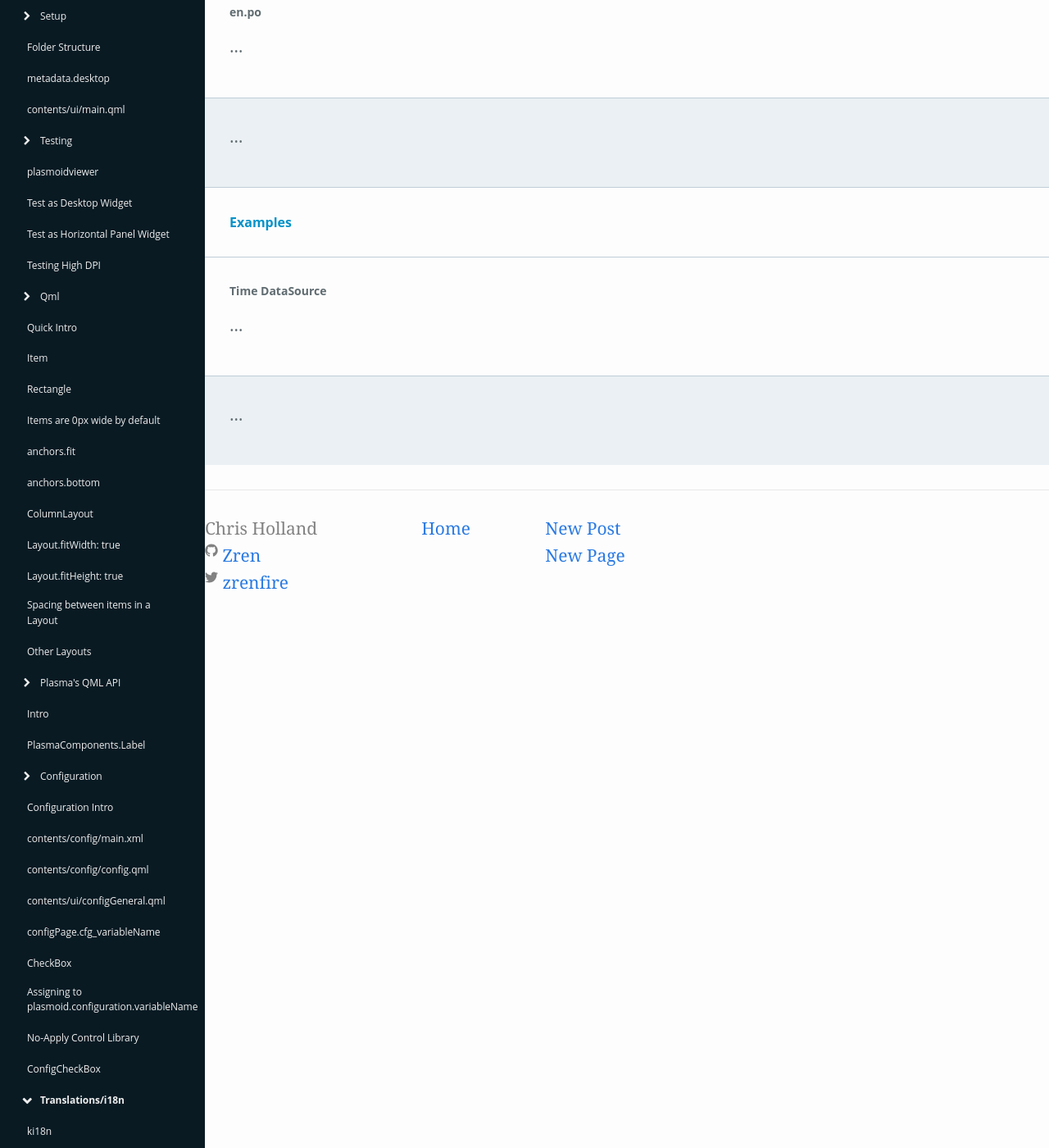
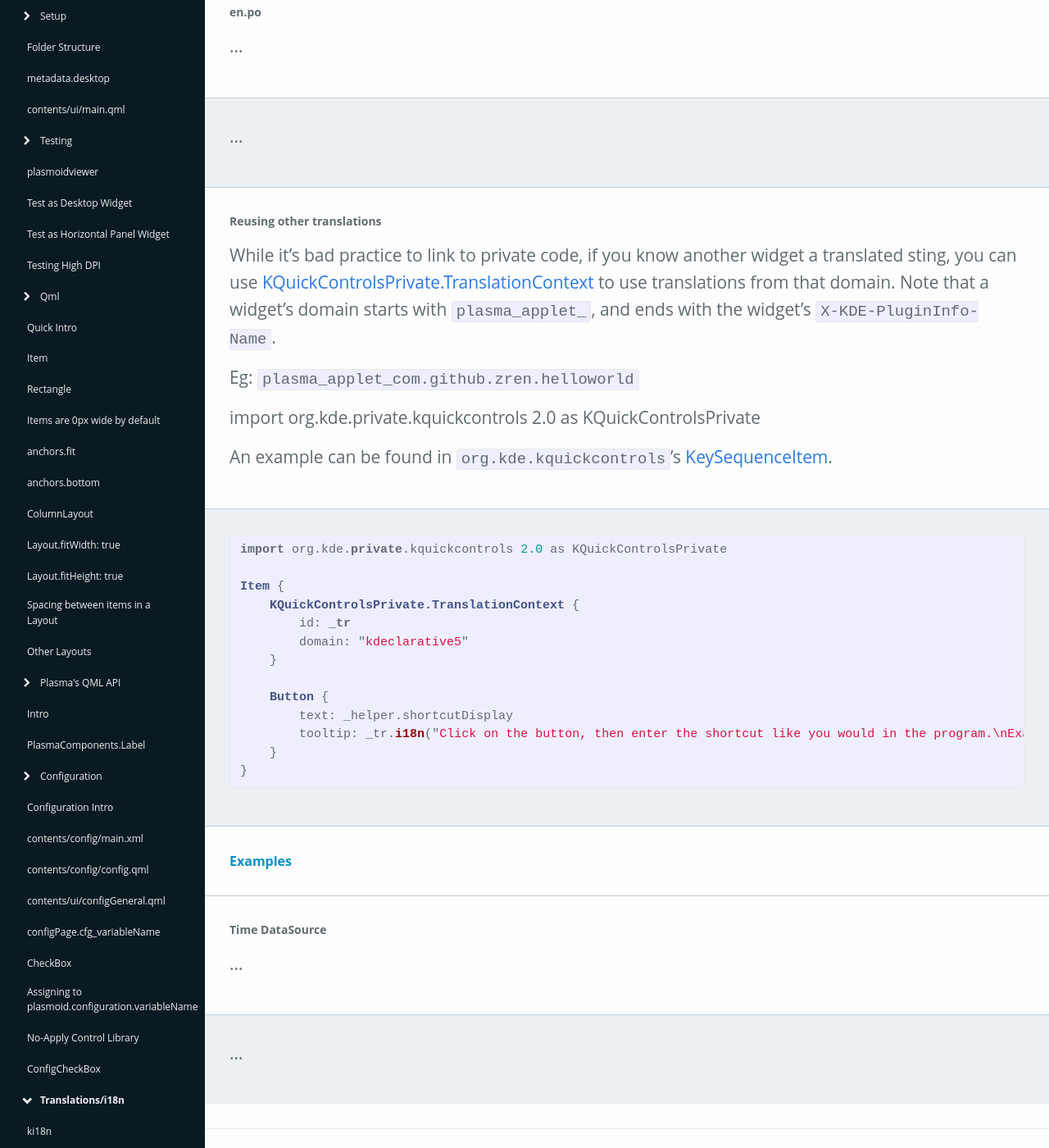
Before and after one commit to Zren/zren.github.io, a Jekyll site: the page built from kde_docs.md, in a window 1280 px wide and 1400 px high, scrolled down 20715 px. Shown: the whole window at 82% size. Built offline with Jekyll 4.4.1, drawn with Linux system fonts in a browser that asks for light colours.

Commit message:
Add bit about reusing other translations using KQuickControlsPrivate.TranslationContext

```diff
--- a/kde_docs.md
+++ b/kde_docs.md
@@ -756,6 +756,33 @@ Note that single quotes (`i18n('Test')`) will be ignored by the tool that parses
 {% endcapture %}{% include docSection.html label=label sectionLeft=sectionLeft sectionRight=sectionRight %}
 
 
+{% capture label %}Reusing other translations{% endcapture %}
+{% capture sectionLeft %}
+While it's bad practice to link to private code, if you know another widget a translated sting, you can use [KQuickControlsPrivate.TranslationContext](https://api.kde.org/frameworks/kdeclarative/html/translationcontext_8h_source.html) to use translations from that domain. Note that a widget's domain starts with `plasma_applet_`, and ends with the widget's `X-KDE-PluginInfo-Name`.
+
+Eg: `plasma_applet_com.github.zren.helloworld`
+
+import org.kde.private.kquickcontrols 2.0 as KQuickControlsPrivate
+
+An example can be found in `org.kde.kquickcontrols`'s [KeySequenceItem](https://api.kde.org/frameworks/kdeclarative/html/KeySequenceItem_8qml_source.html).
+
+{% endcapture %}{% capture sectionRight %}
+{% highlight qml %}
+import org.kde.private.kquickcontrols 2.0 as KQuickControlsPrivate
+
+Item {
+    KQuickControlsPrivate.TranslationContext {
+        id: _tr
+        domain: "kdeclarative5"
+    }
+
+    Button {
+        text: _helper.shortcutDisplay
+        tooltip: _tr.i18n("Click on the button, then enter the shortcut like you would in the program.\nExample for Ctrl+A: hold the Ctrl key and press A.")
+    }
+}
+{% endhighlight %}
+{% endcapture %}{% include docSection.html label=label sectionLeft=sectionLeft sectionRight=sectionRight %}
 
 <!-- ------- -->
 {% include docHeader.html label="Examples" %}
```
